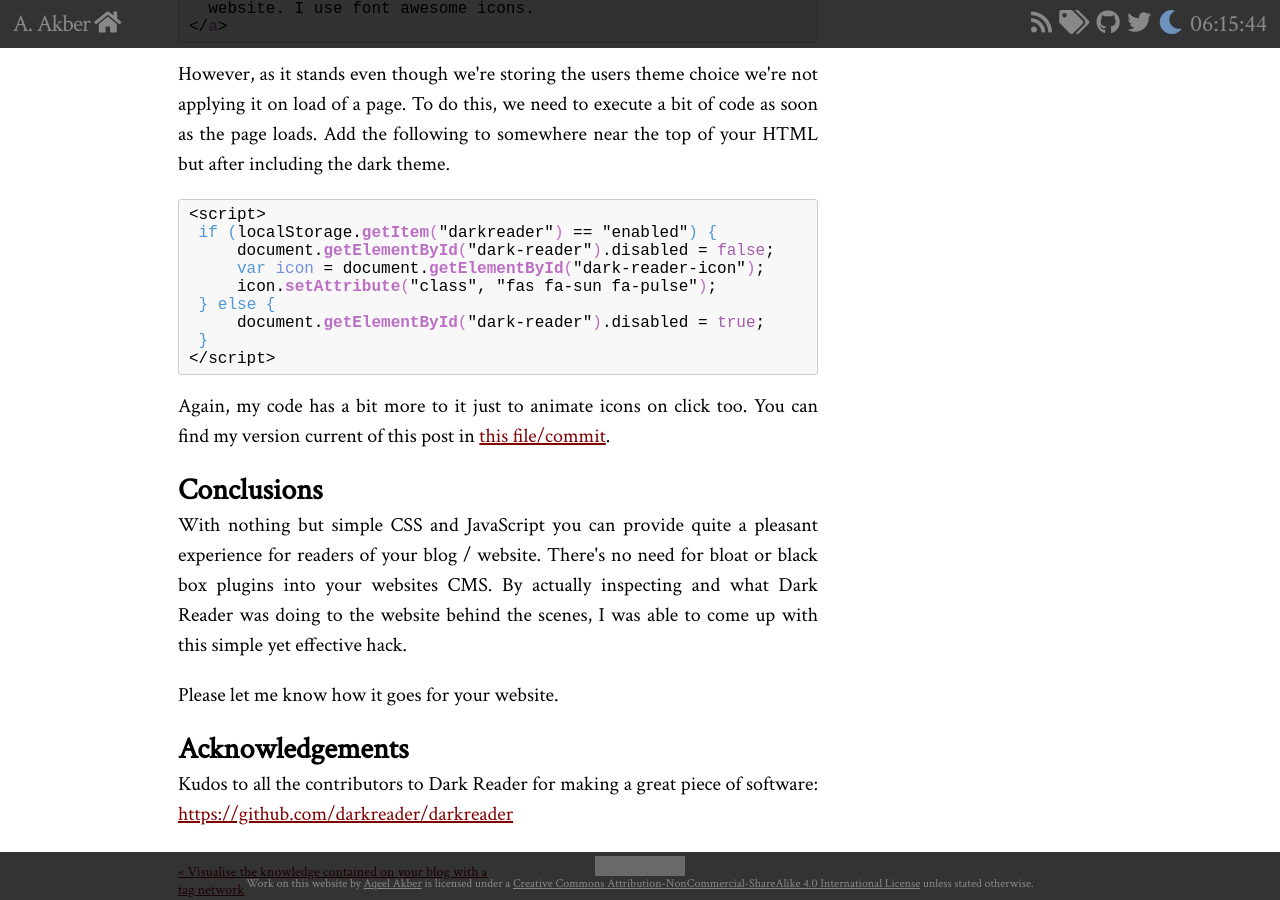
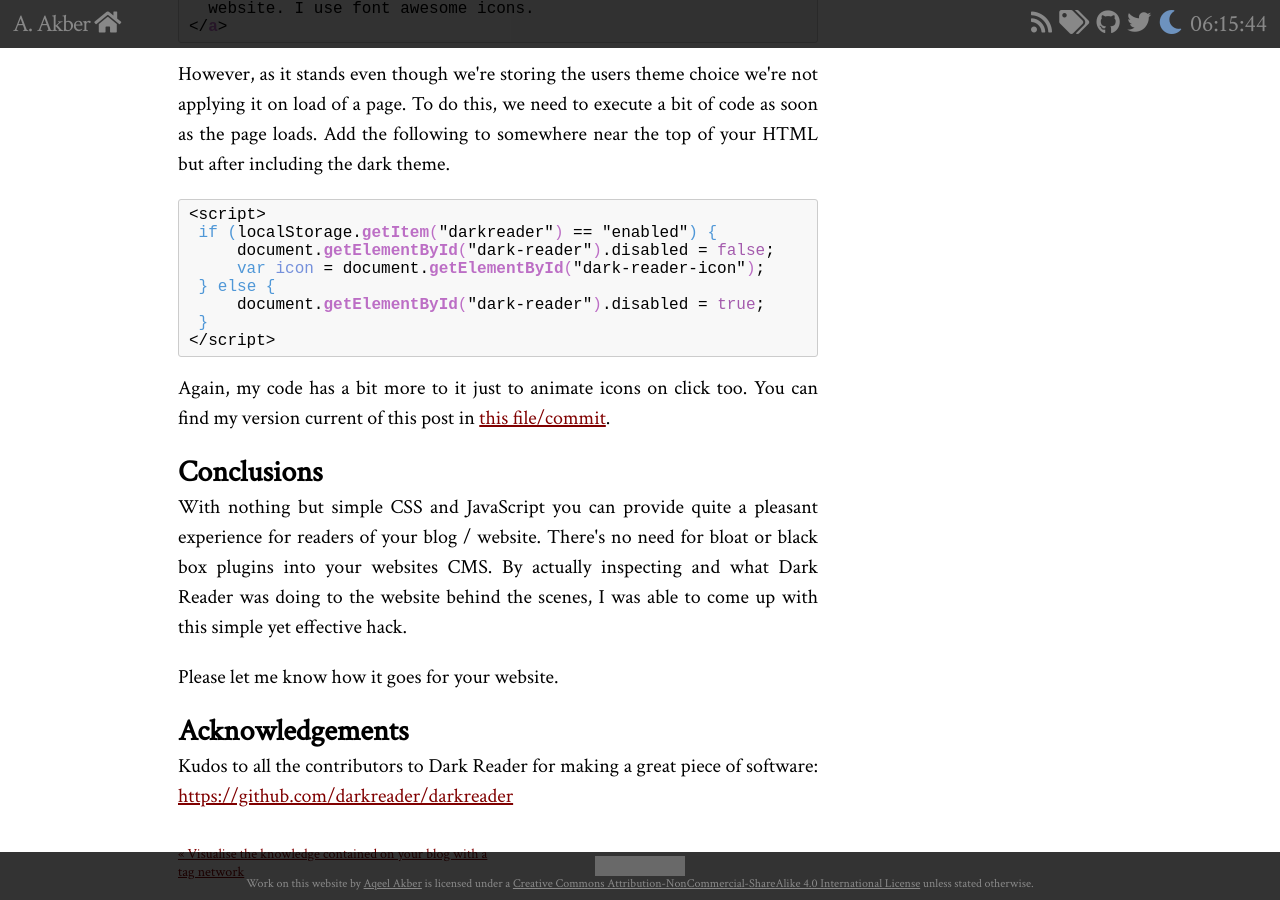
Before and after one commit to admiralakber/admiralakber.github.io, a Jekyll site: the page built from _posts/2018-09-25-dark-reader-theme-on-your-website.html, in a window 1280 px wide and 900 px high, scrolled down 1789 px. Built offline with Jekyll 4.4.1, drawn with Linux system fonts in a browser that asks for light colours; nearby versions of some CDN libraries; some web fonts are replaced; comment, search, counter and statistics services are not loaded; grey boxes are pictures that could not be loaded.

Commit message:
New post: Dark Reader. Removed case specific line

```diff
--- a/_posts/2018-09-25-dark-reader-theme-on-your-website.html
+++ b/_posts/2018-09-25-dark-reader-theme-on-your-website.html
@@ -108,7 +108,6 @@
  <span style="color: #4f97d7;">if</span> <span style="color: #4f97d7;">(</span>localStorage.<span style="color: #bc6ec5; font-weight: bold;">getItem</span><span style="color: #bc6ec5;">(</span>"darkreader"<span style="color: #bc6ec5;">)</span> == "enabled"<span style="color: #4f97d7;">)</span> <span style="color: #4f97d7;">{</span>
      document.<span style="color: #bc6ec5; font-weight: bold;">getElementById</span><span style="color: #bc6ec5;">(</span>"dark-reader"<span style="color: #bc6ec5;">)</span>.disabled = <span style="color: #a45bad;">false</span>;
      <span style="color: #4f97d7;">var</span> <span style="color: #7590db;">icon</span> = document.<span style="color: #bc6ec5; font-weight: bold;">getElementById</span><span style="color: #bc6ec5;">(</span>"dark-reader-icon"<span style="color: #bc6ec5;">)</span>;
-     icon.<span style="color: #bc6ec5; font-weight: bold;">setAttribute</span><span style="color: #bc6ec5;">(</span>"class", "fas fa-sun fa-pulse"<span style="color: #bc6ec5;">)</span>;
  <span style="color: #4f97d7;">}</span> <span style="color: #4f97d7;">else</span> <span style="color: #4f97d7;">{</span>
      document.<span style="color: #bc6ec5; font-weight: bold;">getElementById</span><span style="color: #bc6ec5;">(</span>"dark-reader"<span style="color: #bc6ec5;">)</span>.disabled = <span style="color: #a45bad;">true</span>;
  <span style="color: #4f97d7;">}</span>
--- a/blog/2018-09-25-dark-reader-theme-on-your-website.org
+++ b/blog/2018-09-25-dark-reader-theme-on-your-website.org
@@ -83,7 +83,6 @@
      if (localStorage.getItem("darkreader") == "enabled") {
          document.getElementById("dark-reader").disabled = false;
          var icon = document.getElementById("dark-reader-icon");
-         icon.setAttribute("class", "fas fa-sun fa-pulse");
      } else {
          document.getElementById("dark-reader").disabled = true;
      }
```
